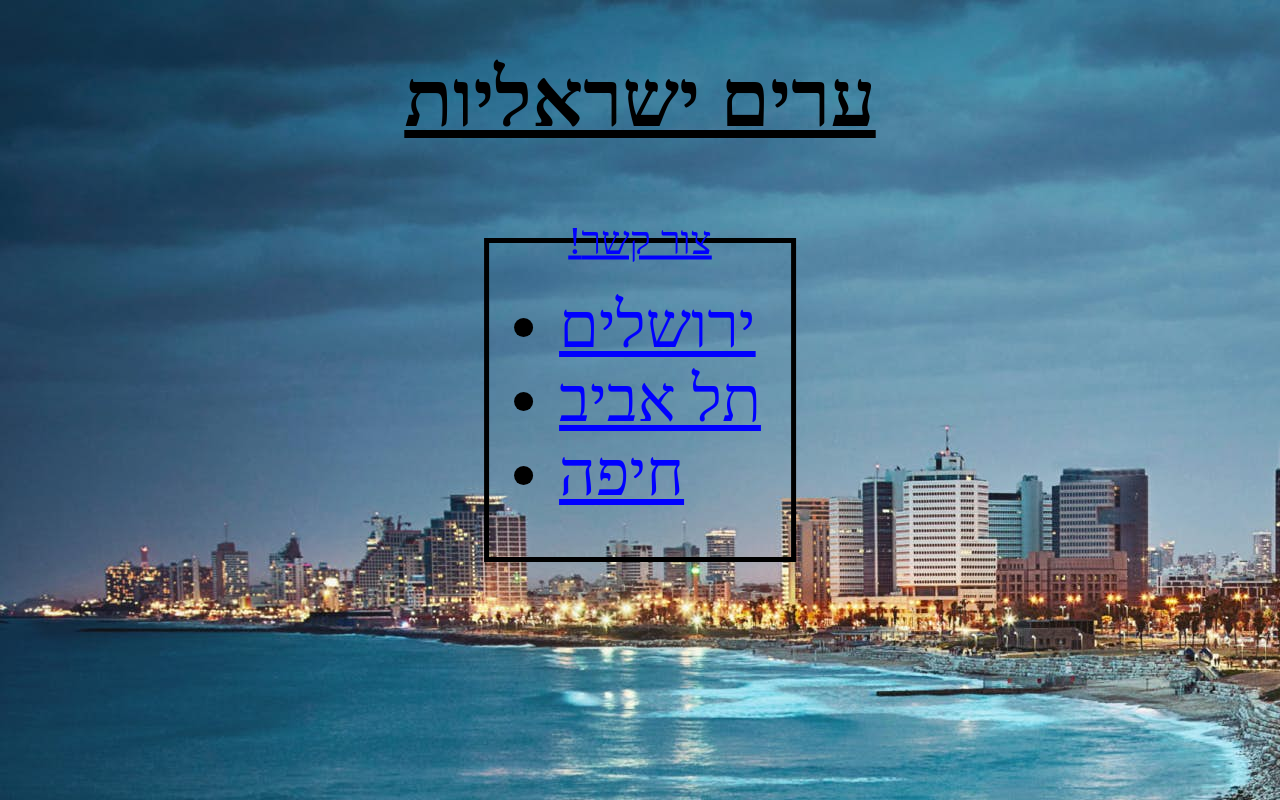
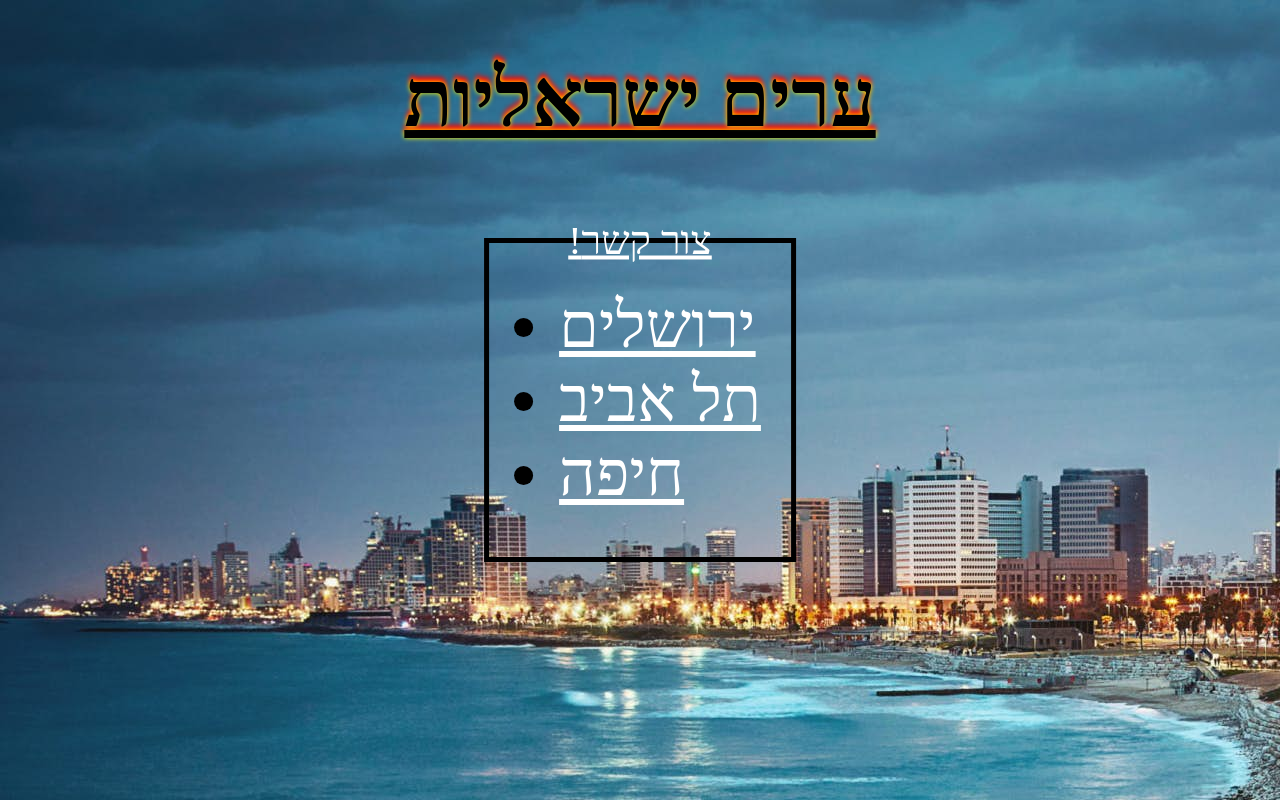
Before and after one commit to NaveTwizer/City-Site, a plain HTML site: page index.html in a window 1280 px wide. Drawn offline with Linux system fonts and the light colour scheme.

Commit message:
Update index.html

```diff
--- a/index.html
+++ b/index.html
@@ -10,10 +10,11 @@
         }
 
         #main-header {
-            color:black;
+            color: black;
             font-size: 500%;
             text-decoration: underline;
             text-align: center;
+            text-shadow: 0px 0px 5px yellow, 0px -5px 5px red;
         }
 
         #main-div {
@@ -29,7 +30,7 @@
             color:black;
         }
         a{
-            color:blue;
+            color:white;
         }
         #contact-div{
             position:absolute;
```
